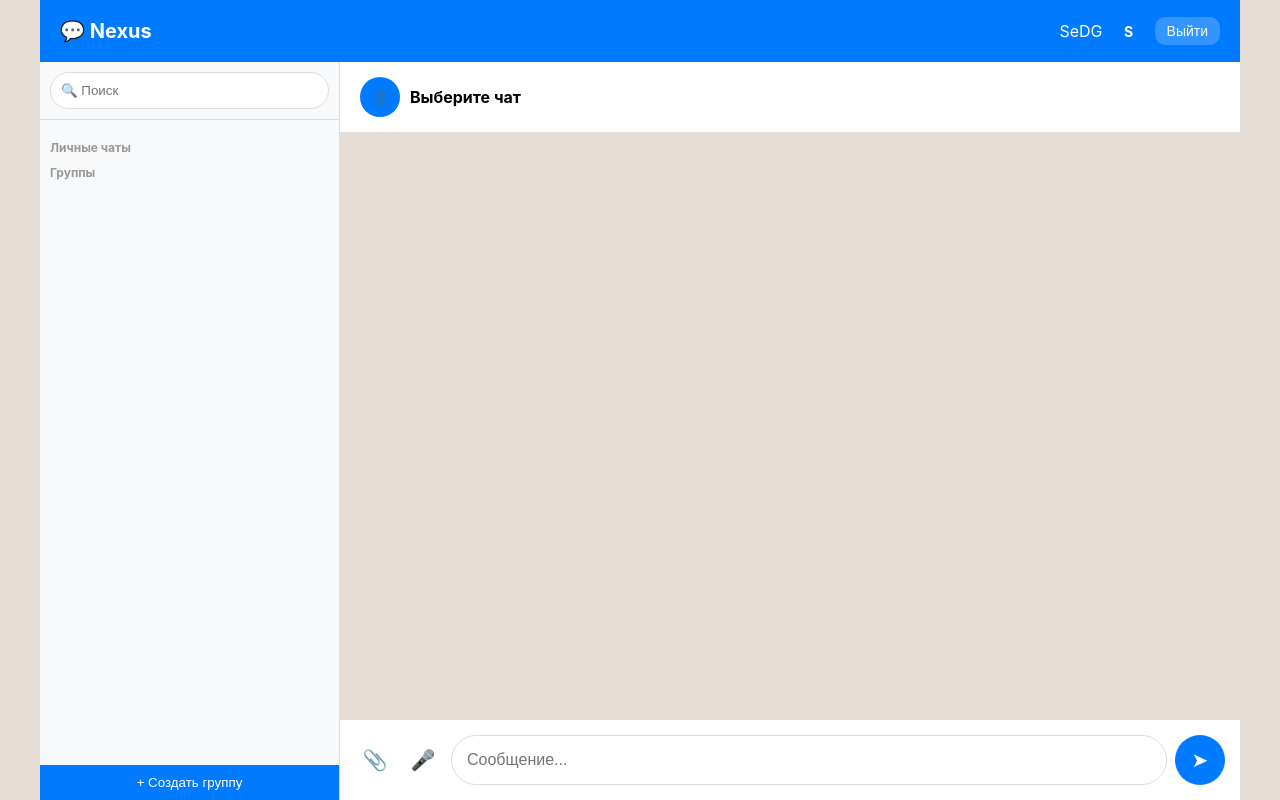
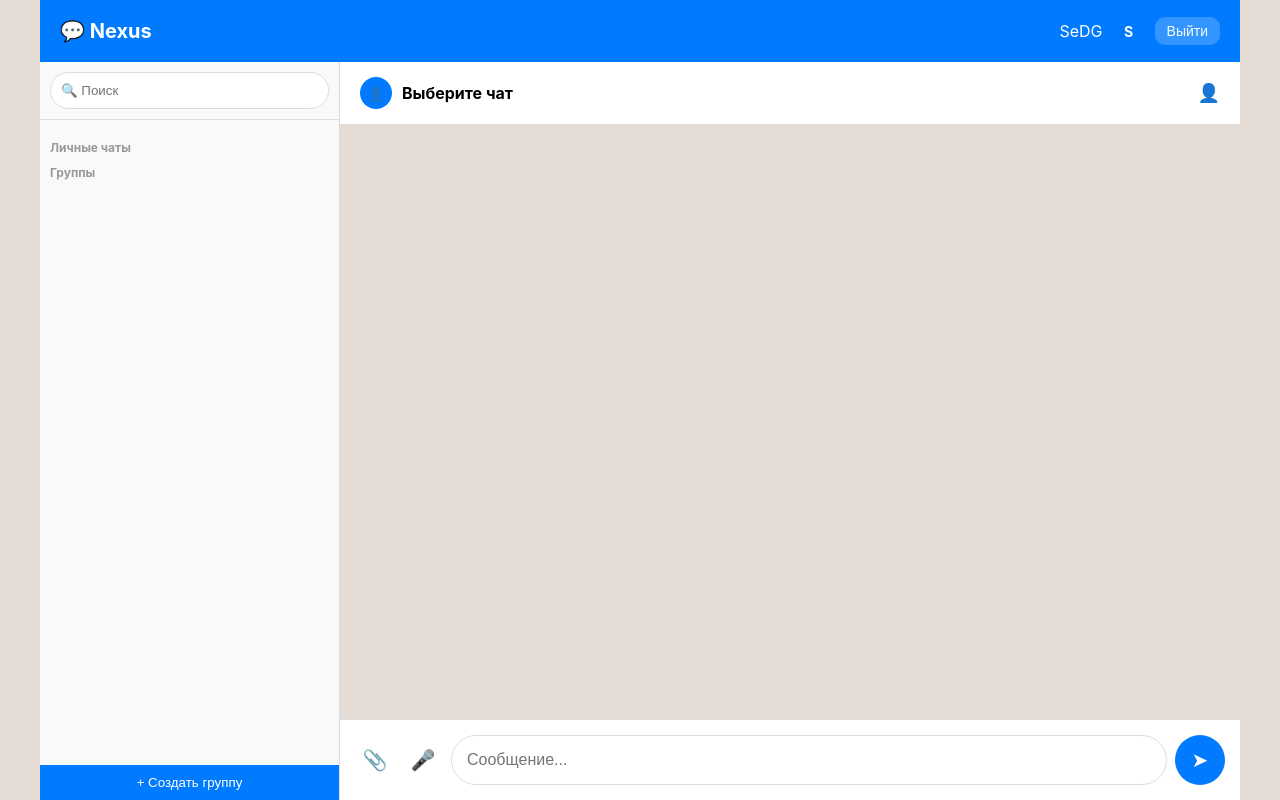
Before and after one commit to ISeDGI/Nexus, a Flask app: page / in a window 1280 px wide. Run offline with Flask 3, Linux system fonts and the light colour scheme; a user stored in the database is signed in; data comes from the database, SQL or seed files in the repository; data that the repository does not hold is empty.

Commit message:
Исправлен chat.html: просмотр профиля любого пользователя

```diff
--- a/templates/chat.html
+++ b/templates/chat.html
@@ -33,6 +33,9 @@
         #create-group-btn:hover { background: #0055b3; }
         #chat-window { flex: 1; display: flex; flex-direction: column; background: #e5ddd5; }
         #chat-header { padding: 15px 20px; background: white; border-bottom: 1px solid #ddd; font-weight: bold; flex-shrink: 0; display: flex; align-items: center; gap: 10px; }
+        #chat-header .chat-avatar { width: 32px; height: 32px; font-size: 14px; }
+        #current-chat-name { cursor: pointer; flex: 1; }
+        #current-chat-name:hover { color: #007AFF; }
         #messages { flex: 1; padding: 15px; overflow-y: auto; }
         .message { padding: 10px 15px; border-radius: 15px; margin-bottom: 10px; max-width: 70%; }
         .message.own { margin-left: auto; background: #dcf8c6; }
@@ -90,7 +93,8 @@
             <div id="chat-window">
                 <div id="chat-header">
                     <div class="chat-avatar" id="chat-avatar">👤</div>
-                    <span id="current-chat-name">Выберите чат</span>
+                    <span id="current-chat-name" onclick="showUserProfile(currentChatUserId)" style="cursor:pointer;">Выберите чат</span>
+                    <button onclick="showUserProfile(currentChatUserId)" style="margin-left:auto;background:none;border:none;font-size:18px;cursor:pointer;color:#007AFF;" title="Профиль">👤</button>
                 </div>
                 <div id="messages"></div>
                 <div id="input-area">
```
